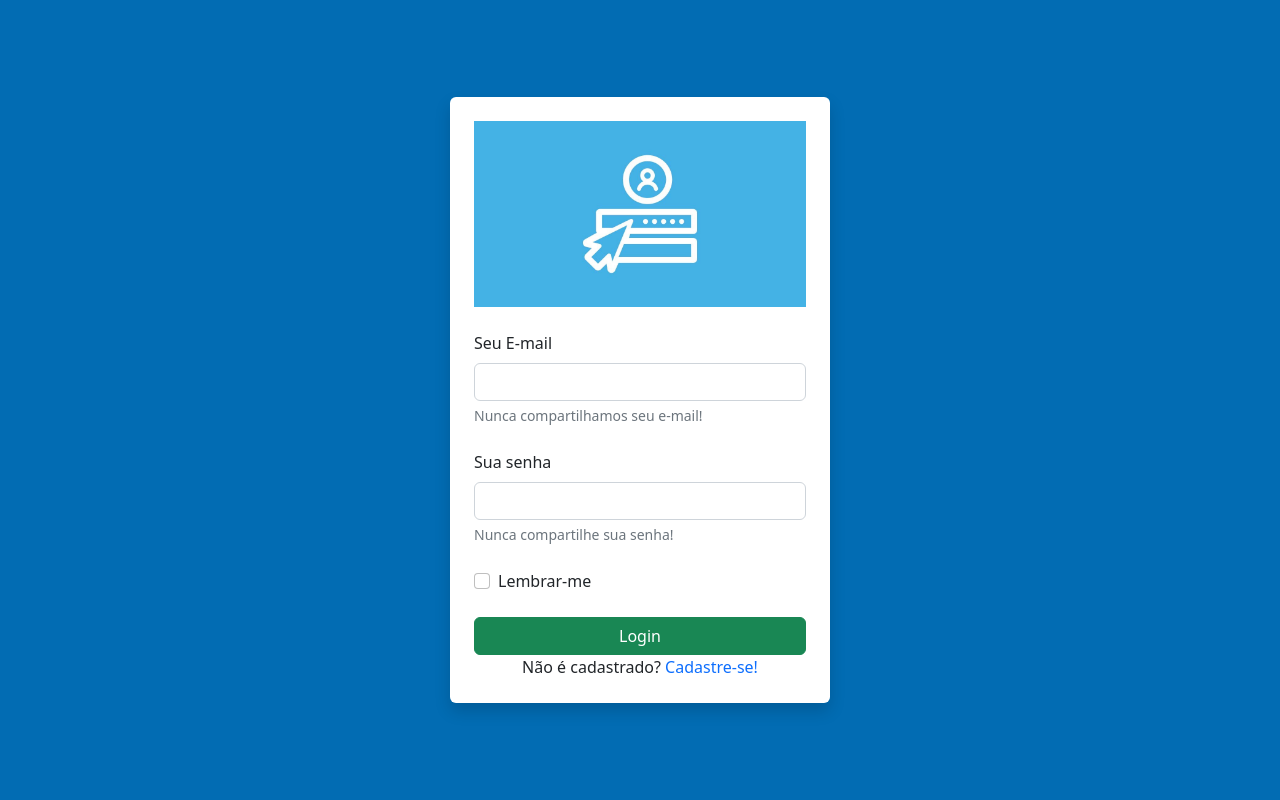
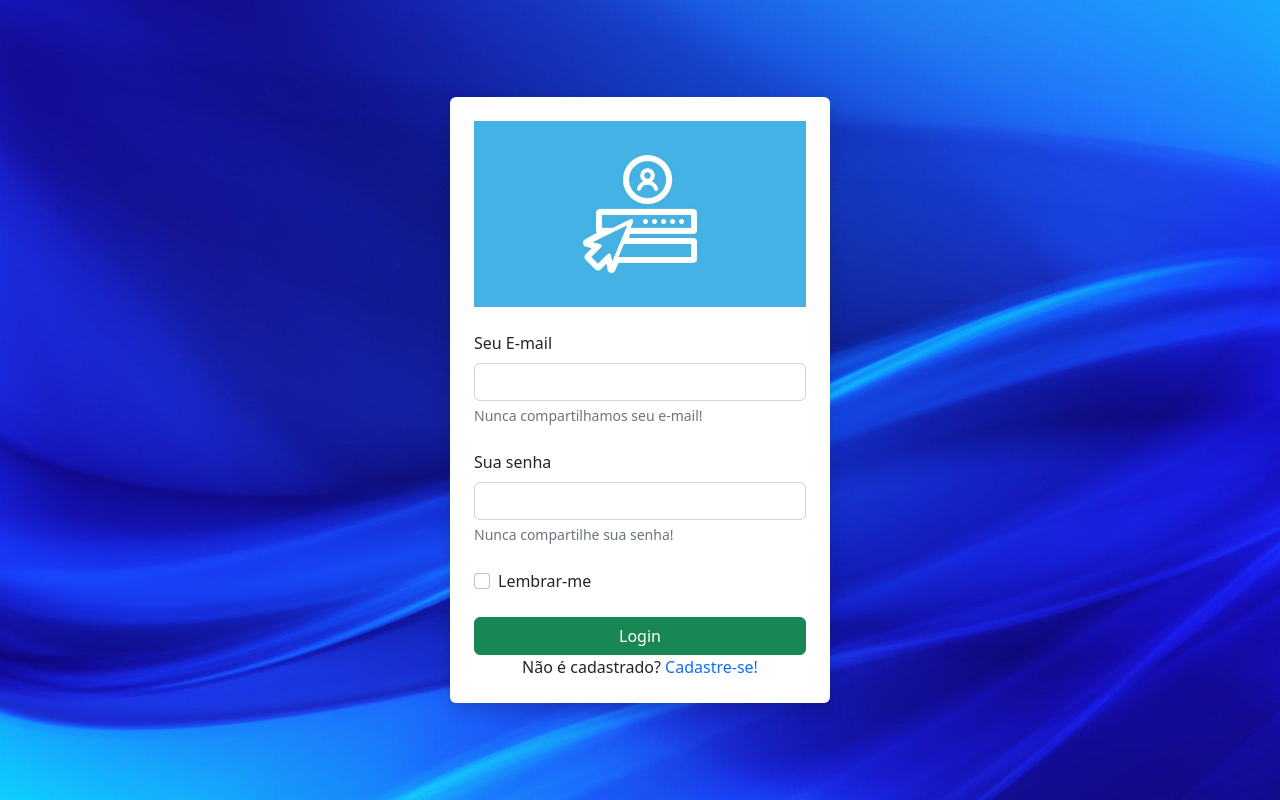
Before and after one commit to BrunoR90/Projetos-Web, a plain HTML site: page pagina2_login_bootstrap/index.html in a window 1280 px wide. Drawn offline with nearby package versions, Linux system fonts and the light colour scheme.

Commit message:
Update0.2 no login2

```diff
--- a/pagina2_login_bootstrap/index.html
+++ b/pagina2_login_bootstrap/index.html
@@ -4,15 +4,16 @@
     <meta charset="UTF-8">
     <meta http-equiv="X-UA-Compatible" content="IE=edge">
     <meta name="viewport" content="width=device-width, initial-scale=1.0">
+    <link rel="stylesheet" href="styles.css">
     <link href="https://cdn.jsdelivr.net/npm/bootstrap@5.2.0-beta1/dist/css/bootstrap.min.css" rel="stylesheet" integrity="sha384-0evHe/X+R7YkIZDRvuzKMRqM+OrBnVFBL6DOitfPri4tjfHxaWutUpFmBp4vmVor" crossorigin="anonymous">
 
     <title>Pagina-2 de Login</title>
 
-    <style>
+    <!-- <style>
         :root {
             --bs-body-bg: rgb(2, 108, 179);
         }
-    </style>
+    </style>    -->
 
 </head>
 <body>
--- /dev/null
+++ b/pagina2_login_bootstrap/styles.css
@@ -0,0 +1,13 @@
+body {
+    /* Image Location */
+    background-image: url("background.jpg");
+
+    /* Background image is centered vertically and horizontally at all times */
+    background-position: center center;
+    background-repeat: no-repeat;
+    background-attachment: fixed;
+    background-size: cover;
+    background-color: #464646;
+    /* Font Colour */
+    color:white;
+}
```
Also changed, not shown: pagina2_login_bootstrap/background.jpg (added).
